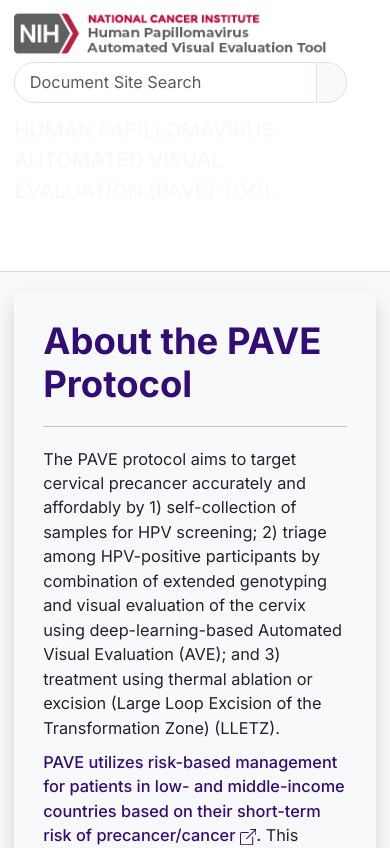
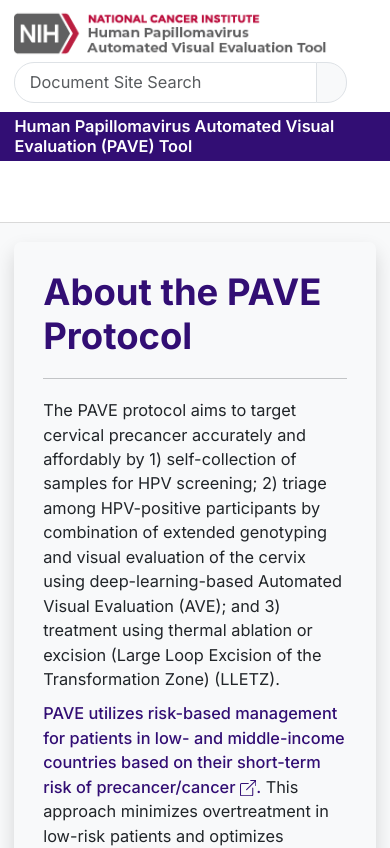
Before and after one commit to CBIIT/nci-webtools-dceg-hpv-visuals, a Next.js app in the folder client/: page /learn-about-pave in a window 390 px wide. Shown: the top 848 px of the page. Built offline with nearby package versions, Linux system fonts and the light colour scheme.

Commit message:
make the header seperate/ remove navbrand

```diff
--- a/client/src/app/layout.jsx
+++ b/client/src/app/layout.jsx
@@ -56,7 +56,7 @@
       <html lang="en">
         <head>
           <title>
-            Human Papillomavirus Automated Visual Evaluation (PAVE) Tool.
+            Human Papillomavirus Automated Visual Evaluation (PAVE) Tool
           </title>
           <meta name="keywords" content="HPVAVE" />
           <link rel="icon" href="/favicon.ico" sizes="any" />
--- a/client/src/components/header.jsx
+++ b/client/src/components/header.jsx
@@ -92,7 +92,8 @@
           </div>
         </div>
       </div>
-      <div className="d-none d-md-block bg-primary text-white py-1">
+      {/* <div className="d-none d-md-block bg-primary text-white py-1"> */}
+      <div className="bg-primary text-white py-1">
         <div className="container">
           <h1 className="h6 fw-semibold">
             Human Papillomavirus Automated Visual Evaluation (PAVE) Tool
--- a/client/src/components/navbar/navbar.jsx
+++ b/client/src/components/navbar/navbar.jsx
@@ -257,12 +257,12 @@
       >
         <Container className="">
           {/* Navbar Brand and Toggle */}
-          <Navbar.Brand
+          {/* <Navbar.Brand
             href="/"
             className="d-flex d-md-none text-light text-wrap"
           >
-            Human Papillomavirus Automated Visual Evaluation (PAVE) Tool.
-          </Navbar.Brand>
+            Human Papillomavirus Automated Visual Evaluation (PAVE) Tool
+          </Navbar.Brand> */}
           <Navbar.Toggle
             aria-controls="navbar-nav"
             className="px-0 py-3 text-uppercase"
```
